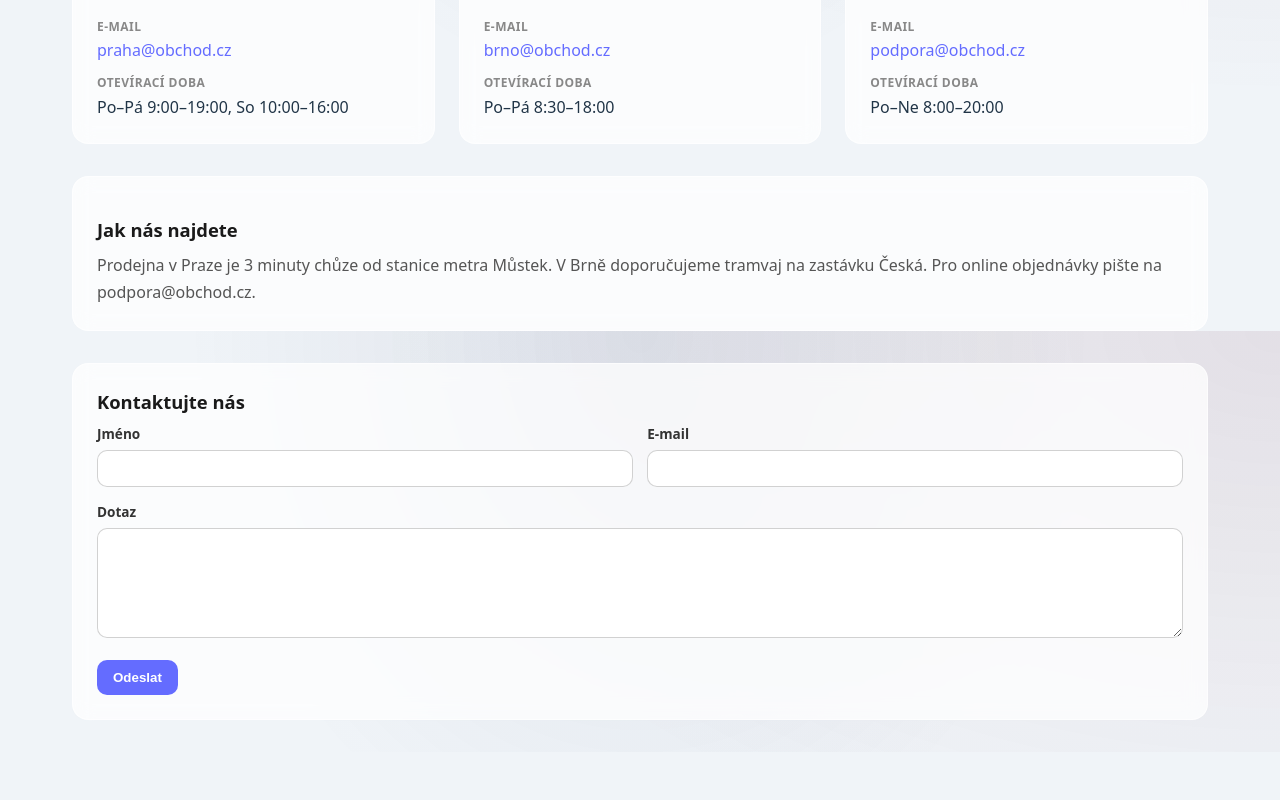
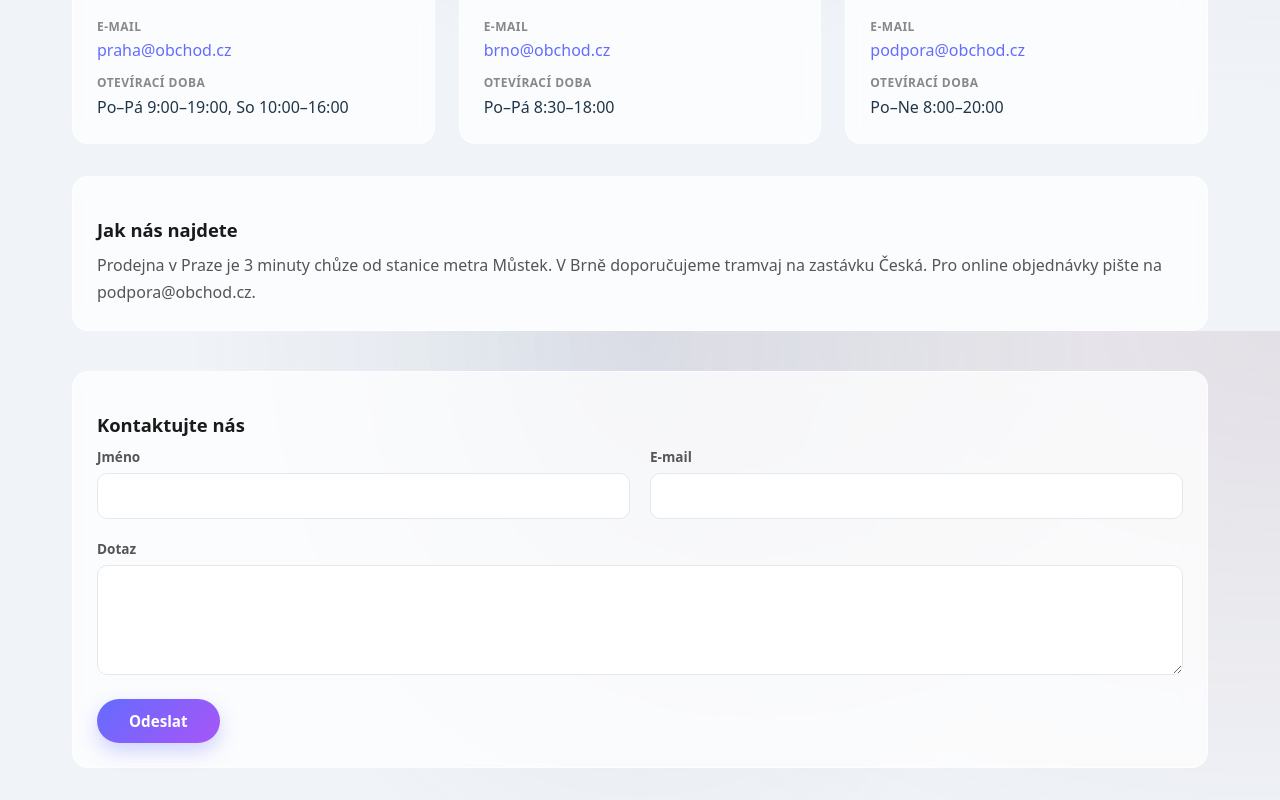
Before and after one commit to ddostal2/praxe, a React (Vite) app in the folder projekt/client/: page /contact in a window 1280 px wide. Shown: the part 469-1269 px from the top of the page. Before the commit the page ends 1221 px from the top, so only its background shows below. Built offline with nearby package versions, Linux system fonts and the light colour scheme; no server answers.

Commit message:
Uprava css pro kontaktní formulář

```diff
--- a/projekt/client/src/styles/ContactsPage.css
+++ b/projekt/client/src/styles/ContactsPage.css
@@ -57,48 +57,58 @@
   line-height: 1.7;
 }
 
+/* Contact Form Styling */
 .contacts-page .contact-form {
-  margin-top: 2rem;
+  margin-top: 2.5rem;
 }
 
 .contacts-page .contact-form__title {
-  font-size: 1.05rem;
-  margin: 0 0 0.9rem;
-  color: #1a1a1a;
+  font-size: 1.5rem;
+  font-weight: 700;
+  margin-bottom: 1.5rem;
+  color: var(--text-heading);
 }
 
 .contacts-page .contact-form__grid {
   display: grid;
-  grid-template-columns: 1fr;
-  gap: 0.9rem;
+  grid-template-columns: repeat(2, 1fr);
+  gap: 1.25rem;
+  margin-bottom: 1.5rem;
 }
 
-@media (min-width: 720px) {
+@media (max-width: 600px) {
   .contacts-page .contact-form__grid {
-    grid-template-columns: 1fr 1fr;
-  }
-
-  .contacts-page .contact-form__field--full {
-    grid-column: 1 / -1;
+    grid-template-columns: 1fr;
   }
 }
 
+.contacts-page .contact-form__field {
+  display: flex;
+  flex-direction: column;
+  gap: 0.35rem;
+}
+
+.contacts-page .contact-form__field--full {
+  grid-column: 1 / -1;
+}
+
 .contacts-page .contact-form__label {
-  display: block;
   font-size: 0.85rem;
   font-weight: 600;
-  margin-bottom: 0.35rem;
-  color: #333;
+  color: var(--text-secondary);
 }
 
 .contacts-page .contact-form__input,
 .contacts-page .contact-form__textarea {
   width: 100%;
-  padding: 0.65rem 0.75rem;
-  border: 1px solid rgba(0, 0, 0, 0.18);
+  padding: 0.75rem 1rem;
+  border: 1px solid var(--input-border);
+  background: var(--input-bg);
+  color: var(--text-primary);
   border-radius: 10px;
-  background: #fff;
-  color: #1a1a1a;
+  font-size: 0.95rem;
+  font-family: inherit;
+  transition: border-color 0.2s ease, box-shadow 0.2s ease, background-color 0.3s ease, color 0.3s ease;
   outline: none;
 }
 
@@ -109,54 +119,75 @@
 
 .contacts-page .contact-form__input:focus,
 .contacts-page .contact-form__textarea:focus {
-  border-color: rgba(100, 108, 255, 0.65);
-  box-shadow: 0 0 0 4px rgba(100, 108, 255, 0.15);
+  border-color: #646cff;
+  box-shadow: 0 0 0 3px rgba(100, 108, 255, 0.15);
 }
 
 .contacts-page .contact-form__error {
-  margin-top: 0.35rem;
-  font-size: 0.82rem;
-  color: #b42318;
+  color: #ef4444;
+  font-size: 0.8rem;
+  font-weight: 500;
+  margin-top: 0.15rem;
+}
+
+.contacts-page .contact-form__status {
+  padding: 0.75rem 1rem;
+  border-radius: 10px;
+  font-size: 0.95rem;
+  font-weight: 600;
+  margin-top: 1rem;
+  margin-bottom: 1.5rem;
+  animation: fadeIn 0.3s ease-out;
+}
+
+.contacts-page .contact-form__status.is-success {
+  background: rgba(34, 197, 94, 0.12);
+  color: #22c55e;
+  border: 1px solid rgba(34, 197, 94, 0.2);
+}
+
+.contacts-page .contact-form__status.is-error {
+  background: rgba(239, 68, 68, 0.12);
+  color: #ef4444;
+  border: 1px solid rgba(239, 68, 68, 0.2);
 }
 
 .contacts-page .contact-form__actions {
   margin-top: 1rem;
   display: flex;
-  flex-wrap: wrap;
   align-items: center;
   gap: 0.75rem;
 }
 
 .contacts-page .contact-form__submit {
-  appearance: none;
+  display: inline-flex;
+  align-items: center;
+  justify-content: center;
+  padding: 0.75rem 2rem;
+  border-radius: 50px;
+  font-weight: 700;
+  font-size: 0.95rem;
+  font-family: inherit;
   border: none;
-  background: #646cff;
+  cursor: pointer;
+  background: linear-gradient(135deg, #646cff 0%, #a855f7 100%);
   color: #fff;
-  font-weight: 700;
-  padding: 0.65rem 1rem;
-  border-radius: 10px;
-  cursor: pointer;
+  box-shadow: 0 8px 20px rgba(100, 108, 255, 0.3);
+  transition: transform 0.15s ease, box-shadow 0.2s ease, opacity 0.2s ease;
+}
+
+.contacts-page .contact-form__submit:hover:not(:disabled) {
+  transform: translateY(-2px);
+  box-shadow: 0 12px 24px rgba(100, 108, 255, 0.35);
+}
+
+.contacts-page .contact-form__submit:active:not(:disabled) {
+  transform: translateY(0);
 }
 
 .contacts-page .contact-form__submit:disabled {
   opacity: 0.6;
   cursor: not-allowed;
+  transform: none;
+  box-shadow: none;
 }
-
-.contacts-page .contact-form__status {
-  margin: 0;
-  font-size: 0.9rem;
-  color: #444;
-}
-
-.contacts-page .contact-form__status.is-success {
-  color: #067647;
-}
-
-.contacts-page .contact-form__status.is-error {
-  color: #b42318;
-}
-
-.contacts-page .contact-form__status.is-info {
-  color: #1d4ed8;
-}
```
